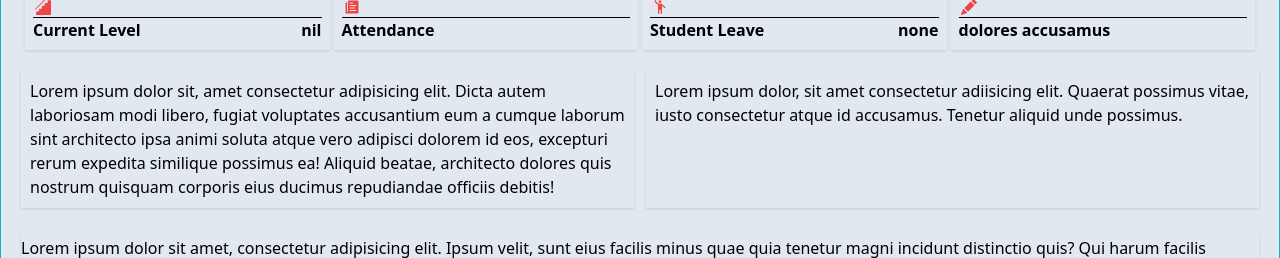
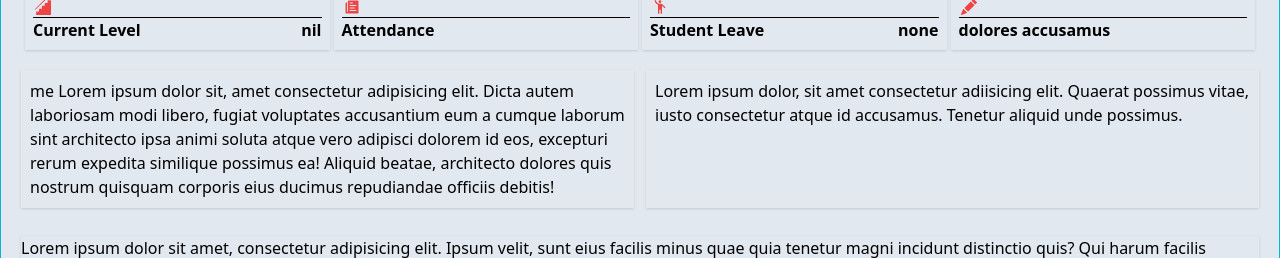
Before and after one commit to ibrawhim/Main-School-Portal, a React (Vite) app: page /dash in a window 1280 px wide. Shown: the part 197-455 px from the top of the page. Built offline with nearby package versions, Linux system fonts and the light colour scheme; no server answers.

Commit message:
portal front

```diff
--- a/src/pages/Main.jsx
+++ b/src/pages/Main.jsx
@@ -75,7 +75,7 @@ useEffect(() => {
           </section>
           <section className='mx-5 py-2'>
             <div className='grid lg:grid-cols-2 md:grid-cols-2 sm:grid-cols-1 gap-3  rounded'>
-              <div className=' shadow p-2 border'>Lorem ipsum dolor sit, amet consectetur adipisicing elit. Dicta autem laboriosam modi libero, fugiat voluptates accusantium eum a cumque laborum sint architecto ipsa animi soluta atque vero adipisci dolorem id eos, excepturi rerum expedita similique possimus ea! Aliquid beatae, architecto dolores quis nostrum quisquam corporis eius ducimus repudiandae officiis debitis!</div>
+              <div className=' shadow p-2 border'> me Lorem ipsum dolor sit, amet consectetur adipisicing elit. Dicta autem laboriosam modi libero, fugiat voluptates accusantium eum a cumque laborum sint architecto ipsa animi soluta atque vero adipisci dolorem id eos, excepturi rerum expedita similique possimus ea! Aliquid beatae, architecto dolores quis nostrum quisquam corporis eius ducimus repudiandae officiis debitis!</div>
               <div className=' shadow p-2 border'>
                 Lorem ipsum dolor, sit amet consectetur adiisicing elit. Quaerat possimus vitae, iusto consectetur atque id accusamus. Tenetur aliquid unde possimus.
               </div>
```
